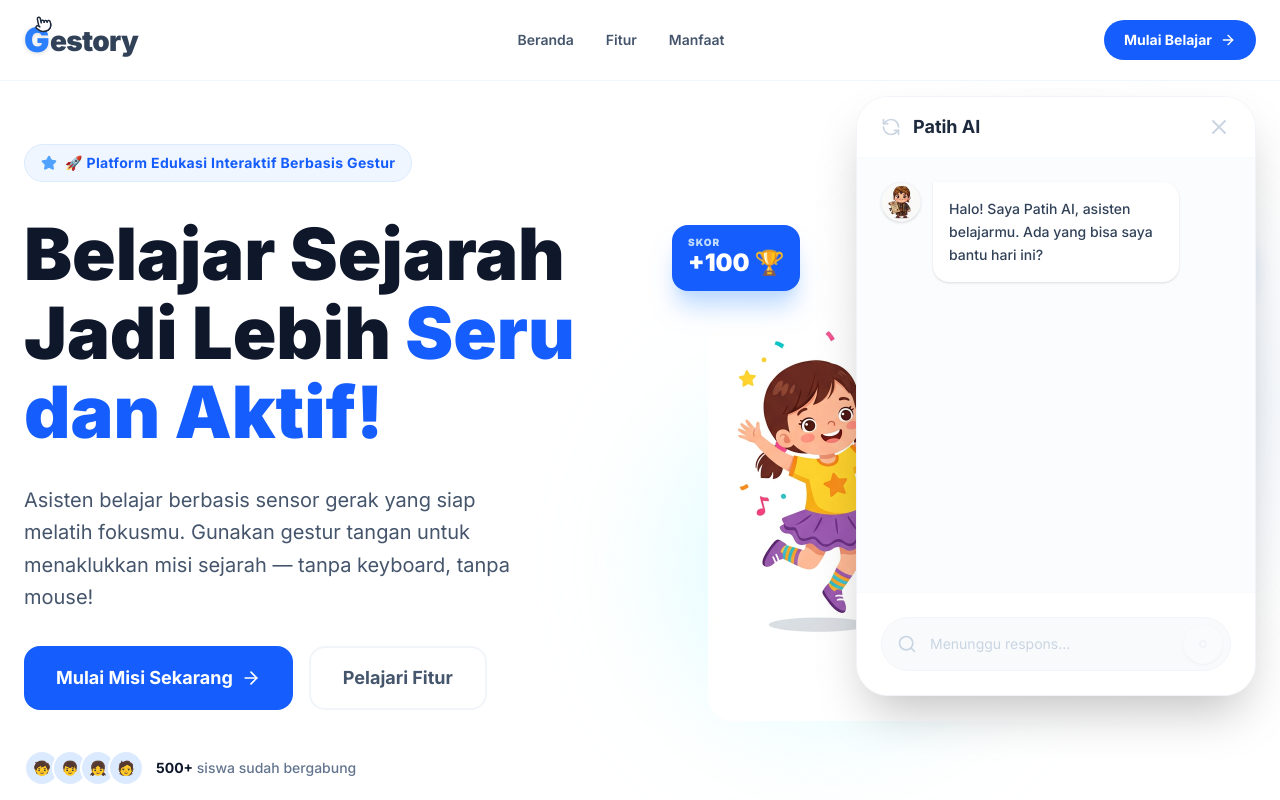
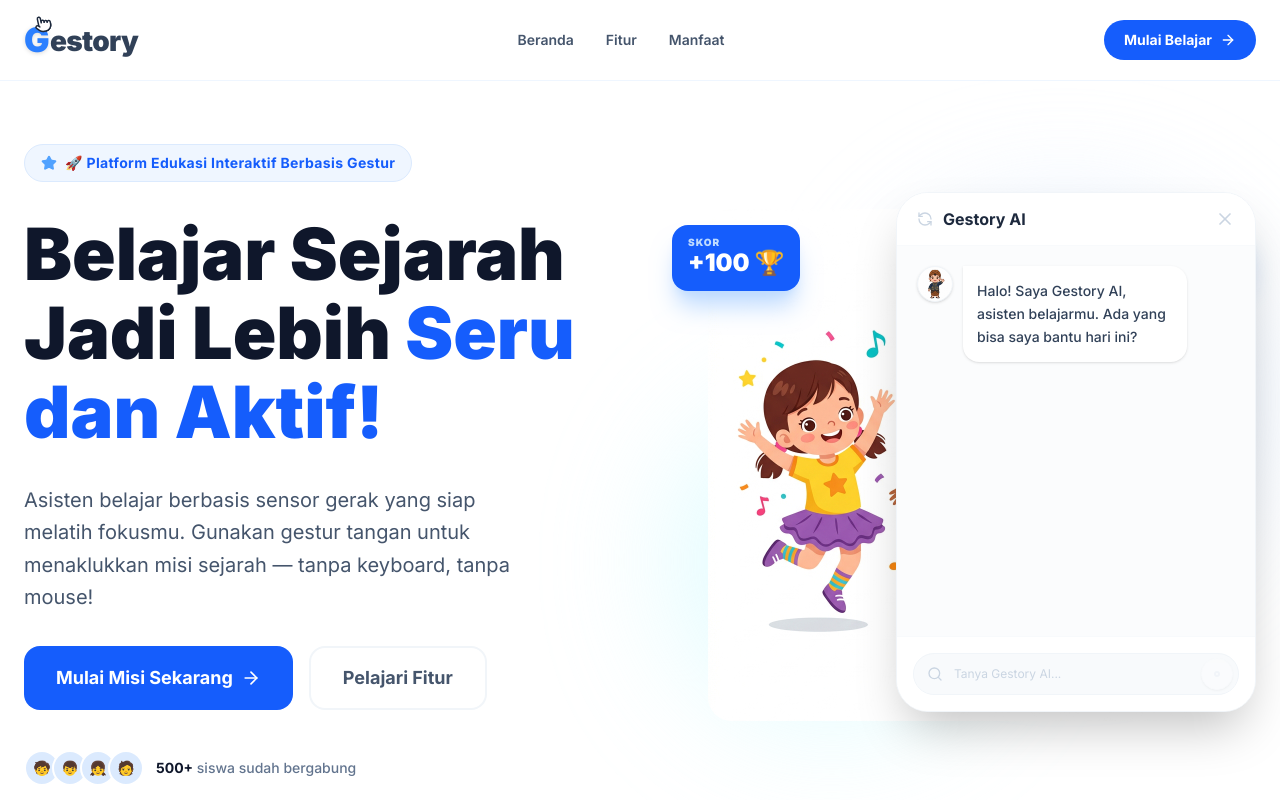
Before and after one commit to ahmadrofiussuud/gestory, a Next.js app: page / in a window 1280 px wide. Both pictures are taken after a click on the button "Chat". Shown: the top 800 px of the page. Built offline with nearby package versions, Linux system fonts and the light colour scheme.

Commit message:
style: Resize ChatWidget, rename to Gestory AI, and cleanup avatars

```diff
--- a/src/components/ChatWidget.tsx
+++ b/src/components/ChatWidget.tsx
@@ -1,7 +1,7 @@
 "use client";
 
 import React, { useState, useRef, useEffect } from "react";
-import { X, RefreshCcw, Send, Search, User } from "lucide-react";
+import { X, RefreshCcw, Search, User } from "lucide-react";
 
 interface Message {
   id: string;
@@ -17,7 +17,7 @@ export default function ChatWidget() {
   const [messages, setMessages] = useState<Message[]>([
     {
       id: "1",
-      text: "Halo! Saya Patih AI, asisten belajarmu. Ada yang bisa saya bantu hari ini?",
+      text: "Halo! Saya Gestory AI, asisten belajarmu. Ada yang bisa saya bantu hari ini?",
       sender: "ai",
     },
   ]);
@@ -53,7 +53,7 @@ export default function ChatWidget() {
     setTimeout(() => {
       const aiResponse: Message = {
         id: (Date.now() + 1).toString(),
-        text: "Maaf, saat ini Patih AI sedang dalam tahap pemeliharaan. Saya akan segera kembali untuk menemani belajarmu!",
+        text: "Maaf, saat ini Gestory AI sedang dalam tahap pemeliharaan. Saya akan segera kembali untuk menemani belajarmu!",
         sender: "ai",
       };
       setMessages((prev) => [...prev, aiResponse]);
@@ -65,49 +65,49 @@ export default function ChatWidget() {
     <div className="fixed bottom-6 right-6 z-[100] font-sans">
       {/* ── Chat Window ────────────────────────────────────────── */}
       {isOpen && (
-        <div className="absolute bottom-20 right-0 w-[400px] h-[600px] bg-white rounded-[32px] shadow-2xl border border-slate-100 flex flex-col overflow-hidden animate-in zoom-in duration-300">
+        <div className="absolute bottom-16 right-0 w-[340px] md:w-[360px] h-[480px] md:h-[520px] bg-white rounded-[32px] shadow-2xl border border-slate-100 flex flex-col overflow-hidden animate-in zoom-in duration-300">
           {/* Header */}
-          <div className="bg-white border-b border-slate-50 px-6 py-4 flex items-center justify-between">
-            <div className="flex items-center gap-3">
+          <div className="bg-white border-b border-slate-50 px-5 py-3.5 flex items-center justify-between">
+            <div className="flex items-center gap-2.5">
               <button className="text-slate-300 hover:text-blue-500 transition-colors">
-                <RefreshCcw className="w-5 h-5" />
+                <RefreshCcw className="w-4 h-4" />
               </button>
-              <h3 className="font-bold text-slate-800 text-lg">Patih AI</h3>
+              <h3 className="font-bold text-slate-800 text-base">Gestory AI</h3>
             </div>
             <button
               onClick={() => setIsOpen(false)}
               className="text-slate-300 hover:text-red-500 transition-colors"
             >
-              <X className="w-6 h-6" />
+              <X className="w-5 h-5" />
             </button>
           </div>
 
           {/* Messages Area */}
-          <div className="flex-1 overflow-y-auto p-6 bg-slate-50/50 space-y-6 scrollbar-hide">
+          <div className="flex-1 overflow-y-auto p-5 bg-slate-50/50 space-y-5 scrollbar-hide">
             {messages.map((msg) => (
               <div
                 key={msg.id}
                 className={`flex flex-col ${msg.sender === "user" ? "items-end" : "items-start"}`}
               >
                 {msg.sender === "user" && (
-                  <span className="text-[10px] font-bold text-slate-400 uppercase tracking-widest mb-1 mr-2">
+                  <span className="text-[9px] font-bold text-slate-400 uppercase tracking-widest mb-1 mr-2">
                     {msg.role}
                   </span>
                 )}
-                <div className={`flex gap-3 max-w-[85%] ${msg.sender === "user" ? "flex-row-reverse" : ""}`}>
-                  {/* Avatar */}
-                  <div className="w-10 h-10 rounded-full overflow-hidden bg-white border border-slate-100 flex-shrink-0 shadow-sm">
+                <div className={`flex gap-2.5 max-w-[85%] ${msg.sender === "user" ? "flex-row-reverse" : ""}`}>
+                  {/* Avatar Container */}
+                  <div className="w-9 h-9 rounded-full overflow-hidden bg-white border border-slate-100 flex-shrink-0 shadow-sm">
                     {msg.sender === "ai" ? (
-                      <img src="/assets/patih_happy.png" alt="Patih" className="w-full h-full object-cover" />
+                      <img src="/assets/gestory_happy.png" alt="Gestory" className="w-full h-full object-cover mix-blend-multiply" />
                     ) : (
                       <div className="w-full h-full bg-blue-50 flex items-center justify-center text-blue-500">
-                        <User className="w-6 h-6" />
+                        <User className="w-5 h-5" />
                       </div>
                     )}
                   </div>
 
                   {/* Bubble */}
-                  <div className={`p-4 rounded-2xl text-sm font-medium leading-relaxed shadow-sm ${
+                  <div className={`p-3.5 rounded-2xl text-sm font-medium leading-relaxed shadow-sm ${
                     msg.sender === "user"
                       ? "bg-blue-600 text-white rounded-tr-none"
                       : "bg-white text-slate-700 rounded-tl-none"
@@ -121,12 +121,12 @@ export default function ChatWidget() {
             {/* Typing Indicator */}
             {isTyping && (
               <div className="flex flex-col items-start">
-                <div className="flex gap-3">
-                  <div className="w-10 h-10 rounded-full overflow-hidden bg-white border border-slate-100 shadow-sm">
-                    <img src="/assets/patih_thinking.png" alt="Patih" className="w-full h-full object-cover" />
+                <div className="flex gap-2.5">
+                  <div className="w-9 h-9 rounded-full overflow-hidden bg-white border border-slate-100 shadow-sm">
+                    <img src="/assets/gestory_thinking.png" alt="Gestory" className="w-full h-full object-cover mix-blend-multiply" />
                   </div>
-                  <div className="bg-white px-4 py-3 rounded-2xl rounded-tl-none shadow-sm flex gap-1 items-center">
-                    <span className="text-slate-400 text-xs font-bold italic">Sedang berpikir...</span>
+                  <div className="bg-white px-3.5 py-2.5 rounded-2xl rounded-tl-none shadow-sm flex gap-1 items-center">
+                    <span className="text-slate-400 text-[10px] font-bold italic">Sedang berpikir...</span>
                     <div className="flex gap-1">
                       <div className="w-1 h-1 bg-slate-300 rounded-full animate-bounce" />
                       <div className="w-1 h-1 bg-slate-300 rounded-full animate-bounce [animation-delay:0.2s]" />
@@ -140,22 +140,22 @@ export default function ChatWidget() {
           </div>
 
           {/* Input Area */}
-          <div className="p-6 bg-white border-t border-slate-50">
+          <div className="p-4 bg-white border-t border-slate-50">
             <form onSubmit={handleSend} className="relative">
               <input
                 type="text"
                 value={input}
                 onChange={(e) => setInput(e.target.value)}
-                placeholder="Menunggu respons..."
-                className="w-full pl-12 pr-12 py-4 bg-slate-50 border border-slate-100 rounded-full text-slate-700 text-sm focus:outline-none focus:ring-2 focus:ring-blue-100 transition-all placeholder:text-slate-300"
+                placeholder="Tanya Gestory AI..."
+                className="w-full pl-10 pr-10 py-3 bg-slate-50 border border-slate-100 rounded-full text-slate-700 text-xs focus:outline-none focus:ring-2 focus:ring-blue-100 transition-all placeholder:text-slate-300"
               />
-              <Search className="absolute left-4 top-1/2 -translate-y-1/2 w-5 h-5 text-slate-300" />
+              <Search className="absolute left-3.5 top-1/2 -translate-y-1/2 w-4 h-4 text-slate-300" />
               <button
                 type="submit"
                 disabled={!input.trim()}
-                className="absolute right-2 top-1/2 -translate-y-1/2 w-10 h-10 bg-white shadow-sm border border-slate-50 rounded-full flex items-center justify-center text-blue-500 hover:text-blue-600 active:scale-90 transition-all disabled:opacity-30 disabled:scale-100"
+                className="absolute right-1.5 top-1/2 -translate-y-1/2 w-8 h-8 bg-white shadow-sm border border-slate-50 rounded-full flex items-center justify-center text-blue-500 hover:text-blue-600 active:scale-90 transition-all disabled:opacity-30 disabled:scale-100"
               >
-                <div className="w-2 h-2 rounded-full border-2 border-slate-200" />
+                <div className="w-1.5 h-1.5 rounded-full border-2 border-slate-200" />
               </button>
             </form>
           </div>
@@ -165,18 +165,17 @@ export default function ChatWidget() {
       {/* ── Toggle Button ─────────────────────────────────────── */}
       <button
         onClick={() => setIsOpen(!isOpen)}
-        className="group relative flex items-center justify-center"
+        className="group relative flex items-center justify-center transition-transform active:scale-95"
       >
-        <div className={`flex items-center gap-3 bg-blue-600 text-white px-8 py-4 rounded-3xl shadow-2xl shadow-blue-200 hover:bg-blue-700 transition-all active:scale-95 ${isOpen ? 'scale-0 opacity-0' : 'scale-100 opacity-100'}`}>
-          <span className="text-4xl font-black">Chat</span>
-          <div className="relative w-16 h-16 -mt-10 -mr-6">
-            <div className="absolute inset-0 bg-blue-700 rounded-full scale-110 blur-xl opacity-20" />
-            <img src="/assets/patih_happy.png" alt="Chat" className="relative z-10 w-full h-full object-contain" />
+        <div className={`flex items-center gap-2.5 bg-blue-600 text-white px-5 py-2.5 rounded-2xl shadow-xl shadow-blue-200 hover:bg-blue-700 transition-all ${isOpen ? 'scale-0 opacity-0' : 'scale-100 opacity-100'}`}>
+          <span className="text-xl font-black">Chat</span>
+          <div className="relative w-12 h-12 -mt-8 -mr-5 bg-white rounded-full border-2 border-white overflow-hidden shadow-inner">
+            <img src="/assets/gestory_happy.png" alt="Chat" className="w-full h-full object-cover mix-blend-multiply" />
           </div>
         </div>
 
         {/* Pointer bubble tip */}
-        <div className={`absolute -bottom-2 left-6 w-6 h-6 bg-blue-600 rotate-45 -z-10 transition-all ${isOpen ? 'opacity-0' : 'opacity-100'}`} />
+        <div className={`absolute -bottom-1.5 left-4 w-4 h-4 bg-blue-600 rotate-45 -z-10 transition-all ${isOpen ? 'opacity-0' : 'opacity-100'}`} />
       </button>
     </div>
   );
```
Also changed, not shown: public/assets/gestory_happy.png (added), public/assets/gestory_thinking.png (added).
